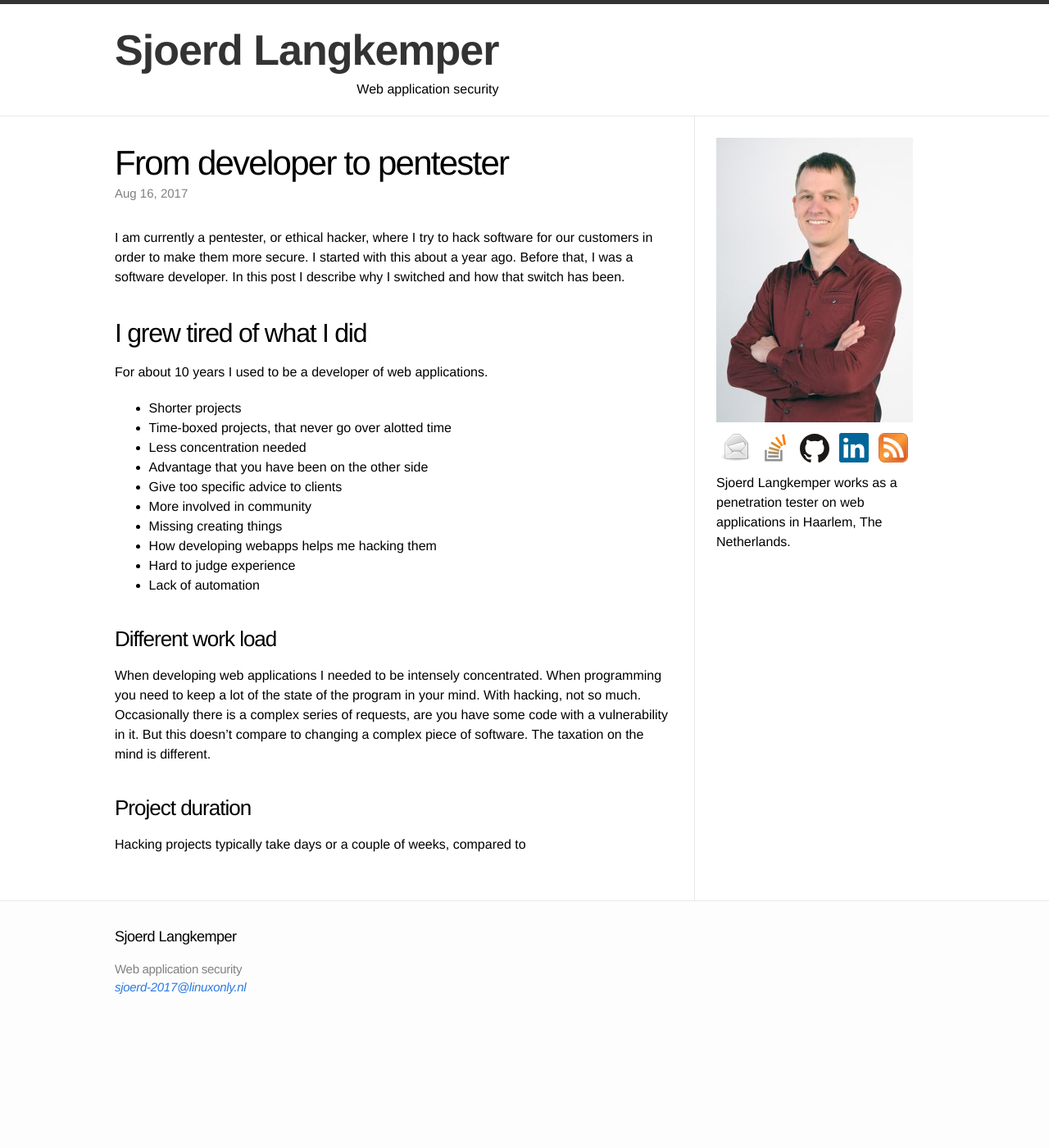
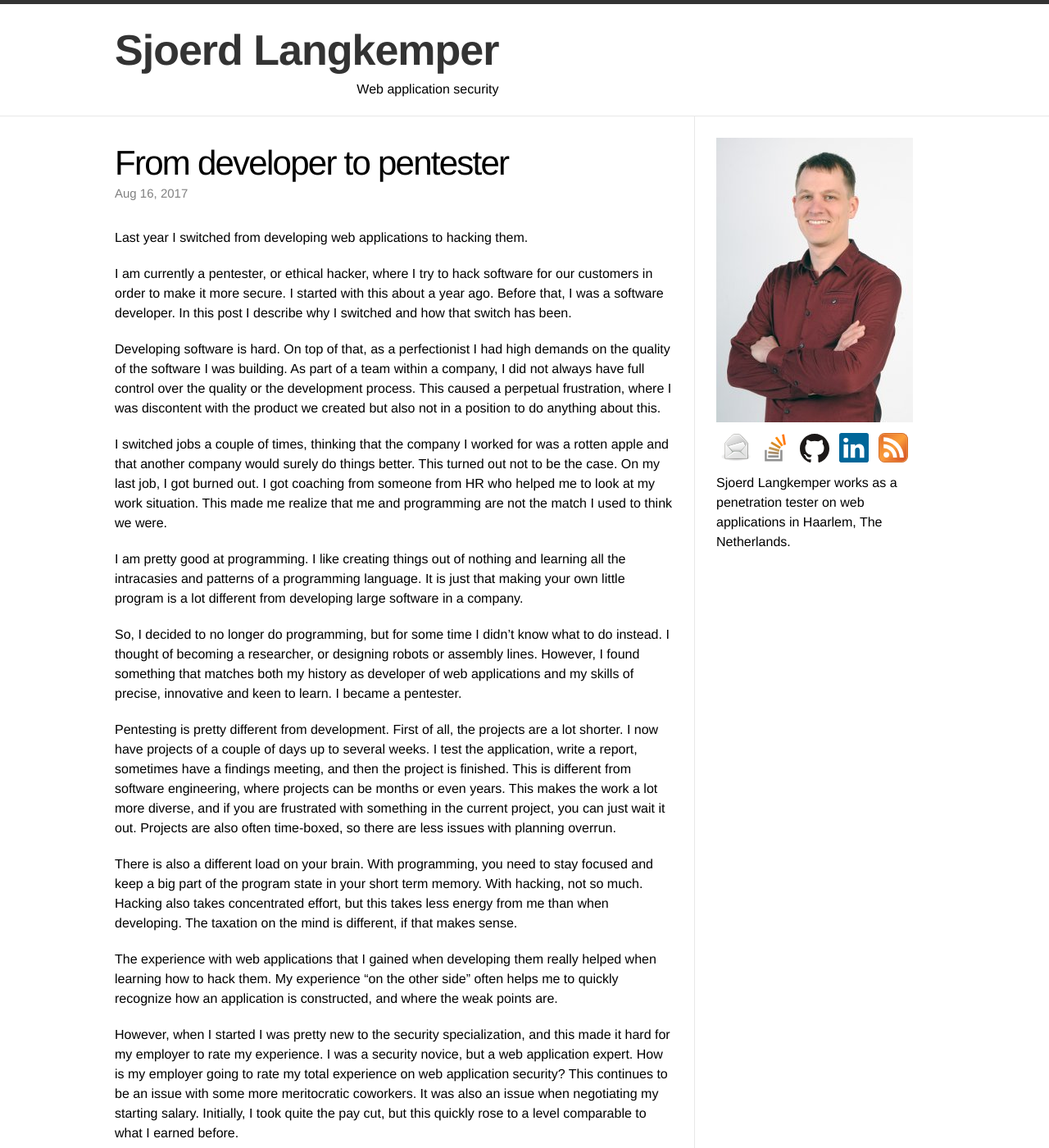
Before and after one commit to Sjord/Sjord.github.io, a Jekyll site: the page built from _posts/2016-06-09-from-developer-to-pentester.md, in a window 1280 px wide and 1400 px high. Shown: the whole window at 82% size. Built offline with Jekyll 4.4.1, drawn with Linux system fonts in a browser that asks for light colours; some of the changed text lies outside the part shown.

Commit message:
Write big part of post

```diff
--- a/_posts/2016-06-09-from-developer-to-pentester.md
+++ b/_posts/2016-06-09-from-developer-to-pentester.md
@@ -5,28 +5,63 @@
 date: 2017-08-16
 ---
 
-I am currently a pentester, or ethical hacker, where I try to hack software for our customers in order to make them more secure. I started with this about a year ago. Before that, I was a software developer. In this post I describe why I switched and how that switch has been.
+Last year I switched from developing web applications to hacking them.
+
+I am currently a pentester, or ethical hacker, where I try to hack software for our customers in order to make it more secure. I started with this about a year ago. Before that, I was a software developer. In this post I describe why I switched and how that switch has been.
+
+Developing software is hard. On top of that, as a perfectionist I had high demands on the quality of the software I was building. As part of a team within a company, I did not always have full control over the quality or the development process.  This caused a perpetual frustration, where I was discontent with the product we created but also not in a position to do anything about this.
+
+I switched jobs a couple of times, thinking that the company I worked for was a rotten apple and that another company would surely do things better. This turned out not to be the case. On my last job, I got burned out. I got coaching from someone from HR who helped me to look at my work situation. This made me realize that me and programming are not the match I used to think we were.
+
+I am pretty good at programming. I like creating things out of nothing and learning all the intracasies and patterns of a programming language. It is just that making your own little program is a lot different from developing large software in a company.
+
+So, I decided to no longer do programming, but for some time I didn't know what to do instead. I thought of becoming a researcher, or designing robots or assembly lines. However, I found something that matches both my history as developer of web applications and my skills of precise, innovative and keen to learn. I became a pentester.
+
+Pentesting is pretty different from development. First of all, the projects are a lot shorter. I now have projects of a couple of days up to several weeks. I test the application, write a report, sometimes have a findings meeting, and then the project is finished. This is different from software engineering, where projects can be months or even years. This makes the work a lot more diverse, and if you are frustrated with something in the current project, you can just wait it out. Projects are also often time-boxed, so there are less issues with planning overrun.
+
+There is also a different load on your brain. With programming, you need to stay focused and keep a big part of the program state in your short term memory. With hacking, not so much. Hacking also takes concentrated effort, but this takes less energy from me than when developing. The taxation on the mind is different, if that makes sense.
+
+The experience with web applications that I gained when developing them really helped when learning how to hack them. My experience "on the other side" often helps me to quickly recognize how an application is constructed, and where the weak points are.
+
+However, when I started I was pretty new to the security specialization, and this made it hard for my employer to rate my experience. I was a security novice, but a web application expert. How is my employer going to rate my total experience on web application security? This continues to be an issue with some more meritocratic coworkers. It was also an issue when negotiating my starting salary. Initially, I took quite the pay cut, but this quickly rose to a level comparable to what I earned before.
+
+There is very much to learn about hacking web applications, and even more about information security in general. I really like learning new things, and this switch gave me new opportunity to do so. I strive to be very good at what I do, and this is a possibility in my current position. The value of the end product in security is greatly determined by the most talented pentester. In software it is greatly influenced by the worst developer.
+
+One reason I started this blog was to help me learn, because if you describe something you have to really internalize the knowledge. This blog also makes me feel more part of the security community. I have more of a voice for when somebody is wrong on the Internet.
+
+One thing I miss is creating things. A developer creates new software or functionality, but a hacker only breaks things. This art of making something out of nothing used to be a part of my job that I liked, and I miss it a little bit. However, I still program occassionaly, and I started woodworking.
+
+
 
 ## I grew tired of what I did
 
 For about 10 years I used to be a developer of web applications.
 
-
-* Shorter projects
-* Time-boxed projects, that never go over alotted time
-* Less concentration needed
-* Advantage that you have been on the other side
-* Give too specific advice to clients
-* More involved in community
-* Missing creating things
-* How developing webapps helps me hacking them
-* Hard to judge experience
-* Lack of automation
-
 ### Different work load
 
 When developing web applications I needed to be intensely concentrated. When programming you need to keep a lot of the state of the program in your mind. With hacking, not so much. Occasionally there is a complex series of requests, are you have some code with a vulnerability in it. But this doesn't compare to changing a complex piece of software. The taxation on the mind is different.
 
+* Less concentration needed
+* Less frustration with tools or current state
+
 ### Project duration
 
-Hacking projects typically take days or a couple of weeks, compared to
+Hacking projects typically take days or a couple of weeks, compared to several months or sometimes years for developing of software.
+
+* Shorter projects
+* Time-boxed projects, that never go over alotted time
+
+### Part of the community
+
+* More involved in community
+
+### Just breaking things
+
+* Missing creating things
+* Lack of automation
+
+## Transition
+
+* Advantage that you have been on the other side
+* How developing webapps helps me hacking them
+* Hard to judge experience
```
